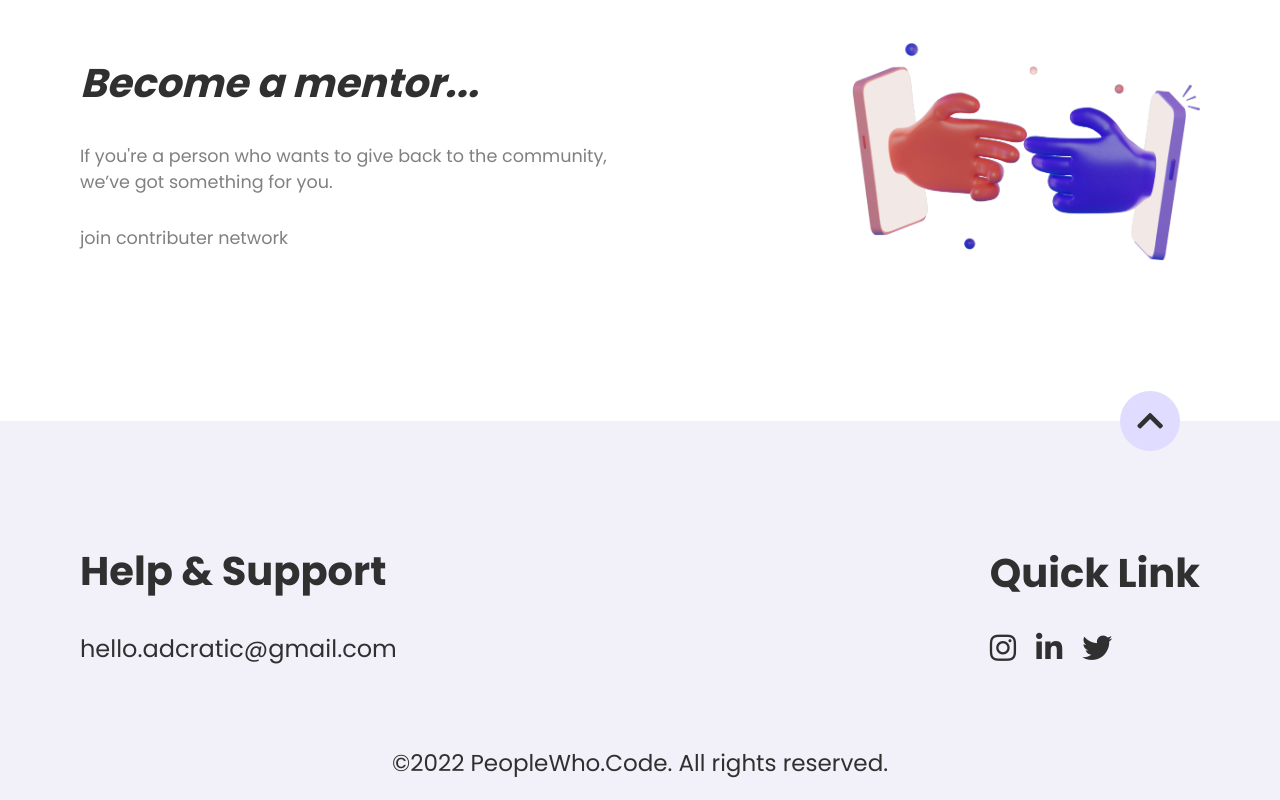
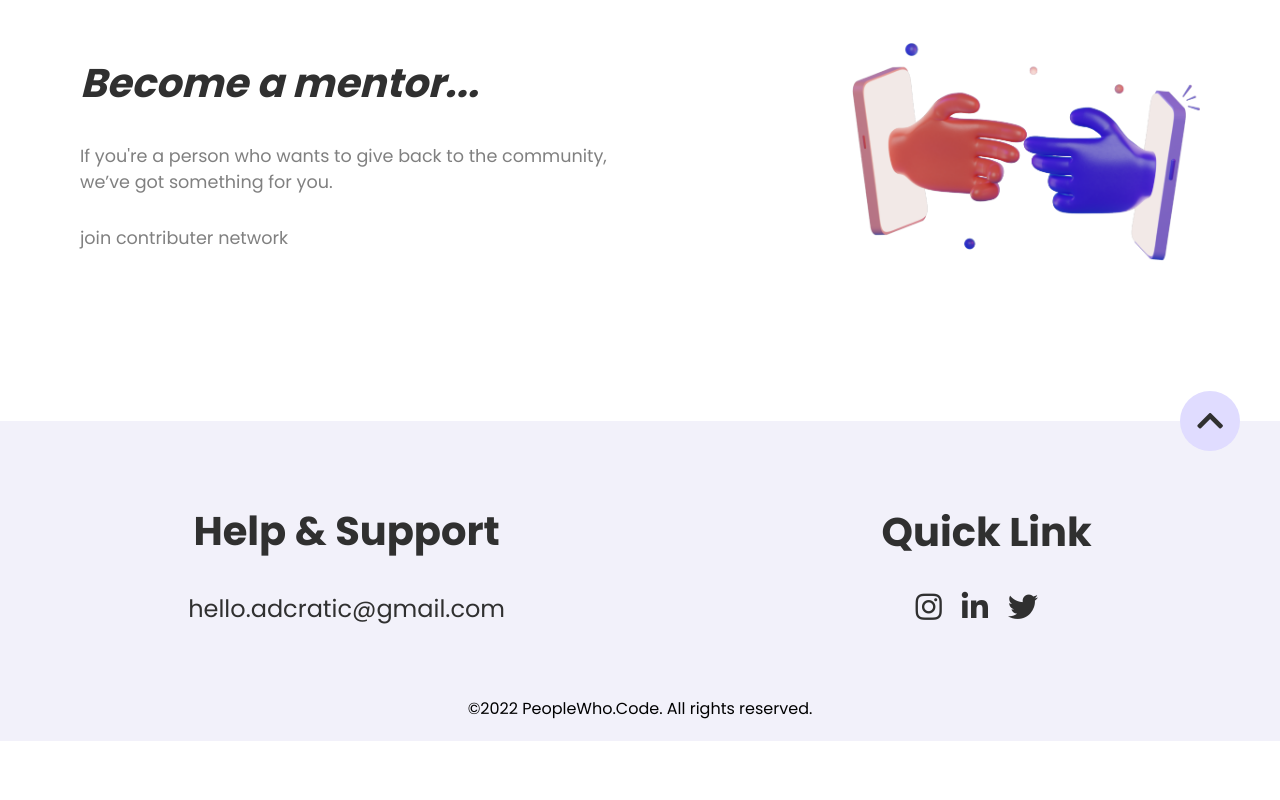
Before and after one commit to Harsh-Manoor/peoplewho.code, a React (Create React App) app: page / in a window 1280 px wide. Shown: the part 1903-2703 px from the top of the page. After the commit the page ends 2644 px from the top, so only its background shows below. Built offline with nearby package versions, Linux system fonts and the light colour scheme.

Commit message:
footer-rebuild

```diff
--- a/src/components/Footer/Footer.css
+++ b/src/components/Footer/Footer.css
@@ -1,20 +1,30 @@
 .footer{
     width: 100%;
-    height: 350px;
+    height: auto;
+    background-color: #F2F1FA;
     display: flex;
-    justify-content: space-between;
+    flex-direction: column;
+    justify-content: center;
     align-items: center;
-    flex-direction: column;
-    background-color: #F2F1FA;
 }
 
 .footer-container{
     width: 100%;
     display: flex;
-    justify-content: space-between;
+    justify-content: space-around;
     align-items: center;
-    flex-direction: row;
-    padding: 60px 80px;
+    flex-wrap: wrap;
+    margin-bottom: 30px;
+}
+
+/* Mail container */
+
+.footer-mail-container{
+    display: flex;
+    justify-content: center;
+    flex-direction: column;
+    align-items: center;
+    padding: 20px;
 }
 
 .footer-mail-container h2{
@@ -30,9 +40,14 @@
     cursor: pointer;
 }
 
-.footer-social-icons{
+/* Social container */
+
+.footer-social-container{
     display: flex;
-    flex-grow: 1;
+    justify-content: center;
+    flex-direction: column;
+    align-items: center;
+    padding: 20px;
 }
 
 .footer-social-container h2{
@@ -47,46 +62,6 @@
     cursor: pointer;
     color: #303030;
     margin-right: 20px;
-}
-
-.copyright-section{
-    width: 100%;
-    display: flex;
-    justify-content: center;
-    align-items: center;
-    flex-direction: column;
-    padding: 20px 0;
-    background-color: #F2F1FA;
-}
-
-.copyright-section p{
-    font-size: 1.8vw;
-    color: #303030;
-}
-
-.backToTop{
-    width: 100%;
-    display: flex;
-    justify-content: flex-end;
-    position: relative;
-    top: -30px;
-    right: 100px;
-}
-
-.backToTop-button{
-    align-items: center;
-    padding: 15px;
-    cursor: pointer;
-    background-color: #E0DCFF;
-    border-radius: 50%;
-    border: none;
-    height: 60px;
-    width: 60px;
-}
-
-.backToTop-button i{
-    font-size: 30px;
-    color: #303030;
 }
 
 .instagram:hover{
@@ -107,78 +82,84 @@
     transition: 300ms;
 }
 
+.copyright-section{
+    width: 100%;
+    padding: 20px;
+    display: flex;
+    justify-content: center;
+    font-size: 1rem;
+}
+
+.backToTop{
+    width: 100%;
+    display: flex;
+    justify-content: flex-end;
+    position: relative;
+    top: -30px;
+    padding-right: 40px;
+}
+
+.backToTop-button{
+    align-items: center;
+    padding: 15px;
+    cursor: pointer;
+    background-color: #E0DCFF;
+    border-radius: 50%;
+    border: none;
+    height: 60px;
+    width: 60px;
+}
+
+.backToTop-button i{
+    font-size: 30px;
+    color: #303030;
+}
+
 @media screen and (max-width: 960px){
-    .footer-mail-container h2{
+    .footer-mail-container h2 ,
+    .footer-social-container h2{
         font-size: 2rem;
+        margin-bottom: 20px;
     }
 
     .footer-mail-container p{
         font-size: 1.2rem;
     }
 
-
-    .footer-social-container h2{
-        font-size: 2rem;
-    }
-
     .footer-social-icons i{
         font-size: 25px;
     }
+
 }
 
-@media screen and (max-width: 700px){
-
-    .footer-container{
-        padding: 40px;
-    }
-
-    .footer-mail-container h2{
-        font-size: 1.6rem;
+@media screen and (max-width: 460px){
+    .footer-mail-container h2 ,
+    .footer-social-container h2{
+        font-size: 6vw;
+        margin-bottom: 20px;
     }
 
     .footer-mail-container p{
-        font-size: 1rem;
-    }
-
-
-    .footer-social-container h2{
-        font-size: 1.6rem;
+        font-size: 4vw;
     }
 
     .footer-social-icons i{
         font-size: 20px;
     }
 
-    .backToTop{
-        position: relative;
-        top: -30px;
-        right: 70px;
+    .copyright-section{
+        font-size: 3vw;
     }
 
+    /* back to top */
+
     .backToTop-button{
-        padding: 10px;
+        padding: 5px;
+        height: 50px;
+        width: 50px;
+    }
+
+    .backToTop-button i{
+        font-size: 20px;
     }
 }
-
-@media screen and (max-width: 460px){
-       .footer-container{
-            display: flex;
-            flex-direction: column;
-       }
-
-       .footer-mail-container{
-           margin-bottom: 40px;
-       }
-
-       .backToTop{
-        position: relative;
-        top: -30px;
-        right: 70px;
-        }
-
-        .backToTop{
-            position: relative;
-            top: -30px;
-            right: 40px;
-        }
-}
--- a/src/components/HeroSection/HeroSection.css
+++ b/src/components/HeroSection/HeroSection.css
@@ -1,6 +1,7 @@
 .hero-section{
+    box-sizing: border-box;
     display: flex;
-    justify-content: flex-start;
+    justify-content: center;
     flex-direction: column;
     align-items: center;
     width: 100%;
```
